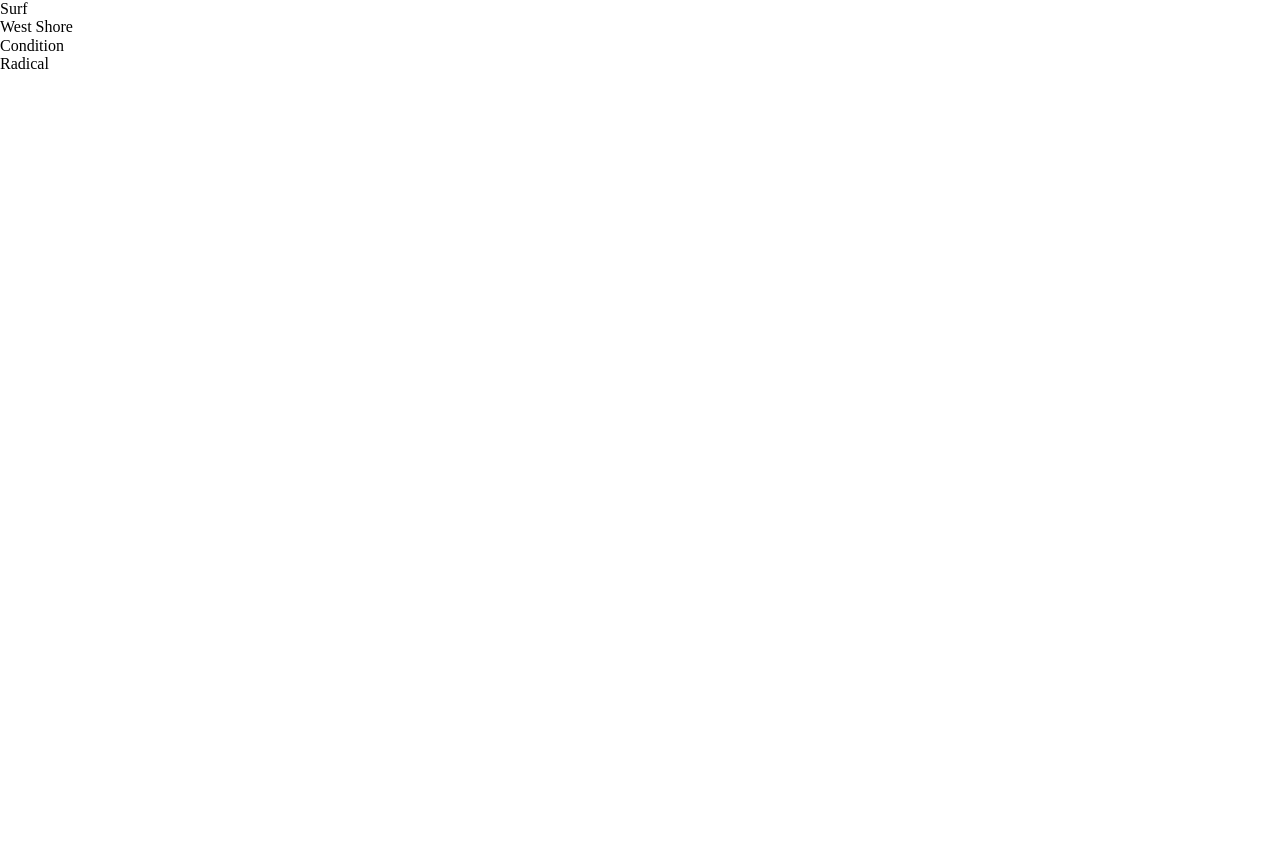
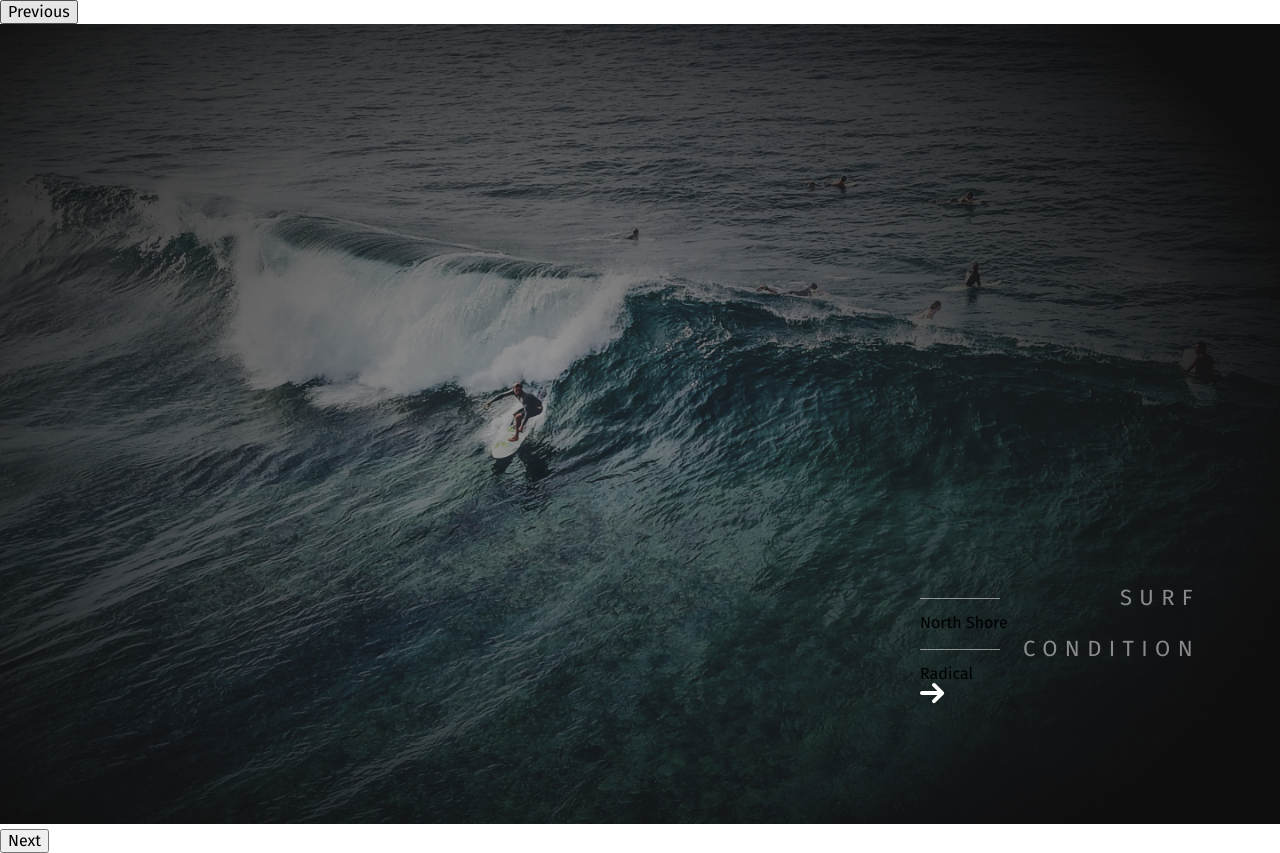
Before and after one commit to Rainspistols/Go-surf, a website: page app/index.html in a window 1280 px wide. Before the commit the page ends 800 px from the top, so only its background shows below. Drawn offline with nearby package versions, Linux system fonts and the light colour scheme; files whose address does not match are found by name.

Commit message:
save commit

```diff
--- a/app/index.html
+++ b/app/index.html
@@ -5,20 +5,56 @@
     <meta name="viewport" content="width=device-width, initial-scale=1.0" />
     <meta http-equiv="X-UA-Compatible" content="ie=edge" />
     <title>Document</title>
+    <link
+      href="https://fonts.googleapis.com/css?family=Fira+Sans:300,400,500,800&display=swap"
+      rel="stylesheet"
+    />
     <link rel="stylesheet" href="css/style.min.css" />
   </head>
   <body>
-
     <header class="header">
-      <div class="header-slider">
+      <div class="header__slider">
         <div class="header__slider-item slider-item">
           <div class="slider-item__info">
-            <div class="slider-item__info-suptitle">Surf</div>
-            <div class="slider-item__info-title">West Shore</div>
-            <div class="slider-item__info-suptext">Condition</div>
+            <div class="slider-item__info-suptitle suptitle-left">Surf</div>
+            <div class="slider-item__info-title">North Shore</div>
+            <div class="slider-item__info-suptext suptitle-left">Condition</div>
             <div class="slider-item__info-text">Radical</div>
             <a href="#" class="slider-item__info-link">
-              <img src="images/arrows-right.svg" alt="">
+              <img src="img/arrows-right.svg" alt="" />
+            </a>
+          </div>
+        </div>
+        <div class="header__slider-item slider-item">
+          <div class="slider-item__info">
+            <div class="slider-item__info-suptitle suptitle-left">Surf</div>
+            <div class="slider-item__info-title">South Shore</div>
+            <div class="slider-item__info-suptext suptitle-left">Condition</div>
+            <div class="slider-item__info-text">Radical</div>
+            <a href="#" class="slider-item__info-link">
+              <img src="img/arrows-right.svg" alt="" />
+            </a>
+          </div>
+        </div>
+        <div class="header__slider-item slider-item">
+          <div class="slider-item__info">
+            <div class="slider-item__info-suptitle suptitle-left">Surf</div>
+            <div class="slider-item__info-title">West Shore</div>
+            <div class="slider-item__info-suptext suptitle-left">Condition</div>
+            <div class="slider-item__info-text">Radical</div>
+            <a href="#" class="slider-item__info-link">
+              <img src="img/arrows-right.svg" alt="" />
+            </a>
+          </div>
+        </div>
+        <div class="header__slider-item slider-item">
+          <div class="slider-item__info">
+            <div class="slider-item__info-suptitle suptitle-left">Surf</div>
+            <div class="slider-item__info-title">East Shore</div>
+            <div class="slider-item__info-suptext suptitle-left">Condition</div>
+            <div class="slider-item__info-text">Radical</div>
+            <a href="#" class="slider-item__info-link">
+              <img src="img/arrows-right.svg" alt="" />
             </a>
           </div>
         </div>
--- a/app/js/main.js
+++ b/app/js/main.js
@@ -1,6 +1,6 @@
-$(function(){
-
-
-
-
+$(function() {
+  $(".header__slider").slick({
+    infinite: true,
+    fade: true
+  });
 });
--- /dev/null
+++ b/app/scss/_global.scss
@@ -0,0 +1,29 @@
+body {
+  font-family: "Fira Sans", sans-serif;
+  font-weight: 400;
+}
+
+a {
+  display: inline-block;
+}
+
+.suptitle-left {
+  font-size: 22px;
+  line-height: 32px;
+  text-align: right;
+  letter-spacing: 7.33333px;
+  text-transform: uppercase;
+  color: #ffffff;
+  opacity: 0.5;
+  padding-left: 103px;
+  position: relative;
+  &::before {
+    position: absolute;
+    content: '';
+    width: 80px;
+    height: 1px;
+    background-color: #fff;
+    left: 0;
+    top: 50%;
+  }
+}
--- a/app/scss/style.scss
+++ b/app/scss/style.scss
@@ -1,9 +1,26 @@
 @import "vars";
 @import "libs";
 @import "fonts";
+@import "global";
 
 
+// .header {
+// }
+.header__slider {
+  &-item {
+    height: 100vh;
+    background-image: url(../img/header-bg.jpg);
+    background-repeat: no-repeat;
+    background-size: cover;
+    background-position: center;
+    position: relative;
+  }
+}
 
-
+.slider-item__info {
+  position: absolute;
+  right: 80px;
+  bottom: 116px;
+}
 
 @import "media";
```
Also changed, not shown: app/css/style.min.css, app/img/header-bg.jpg (added).
